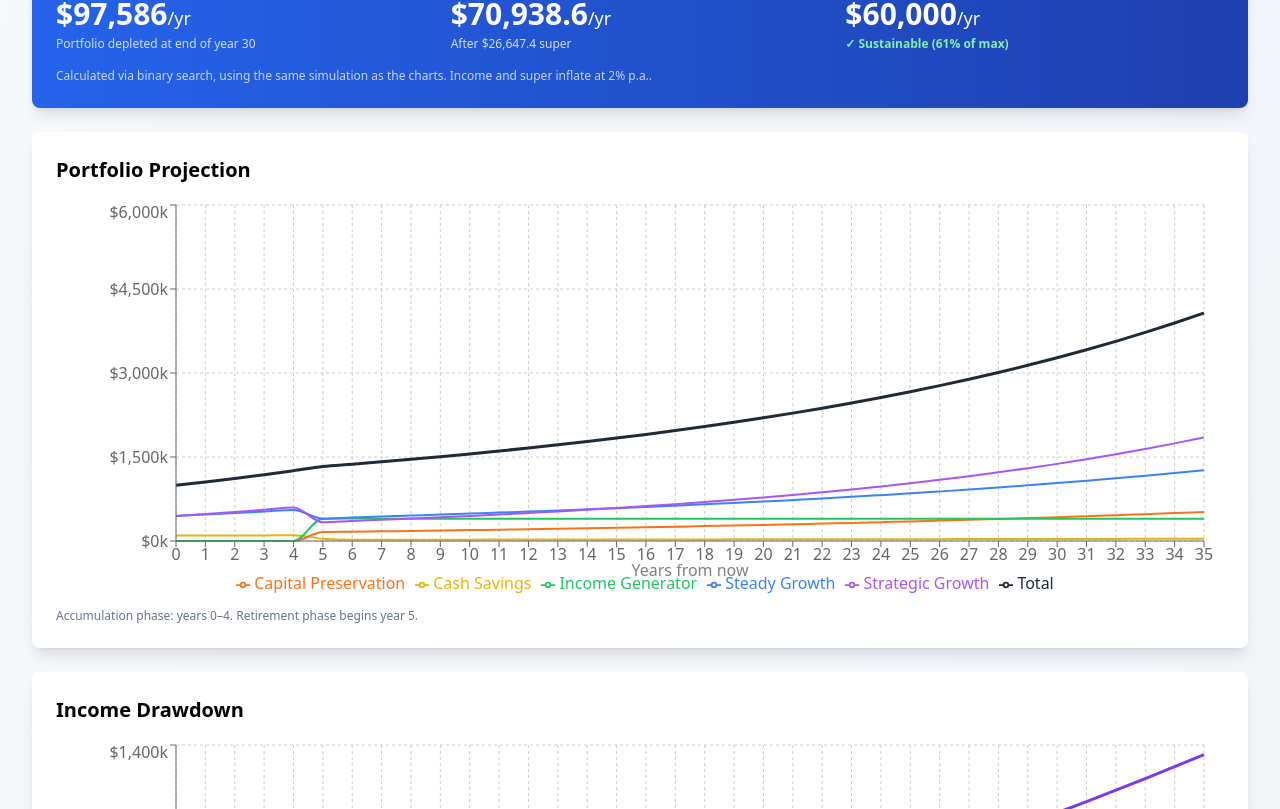
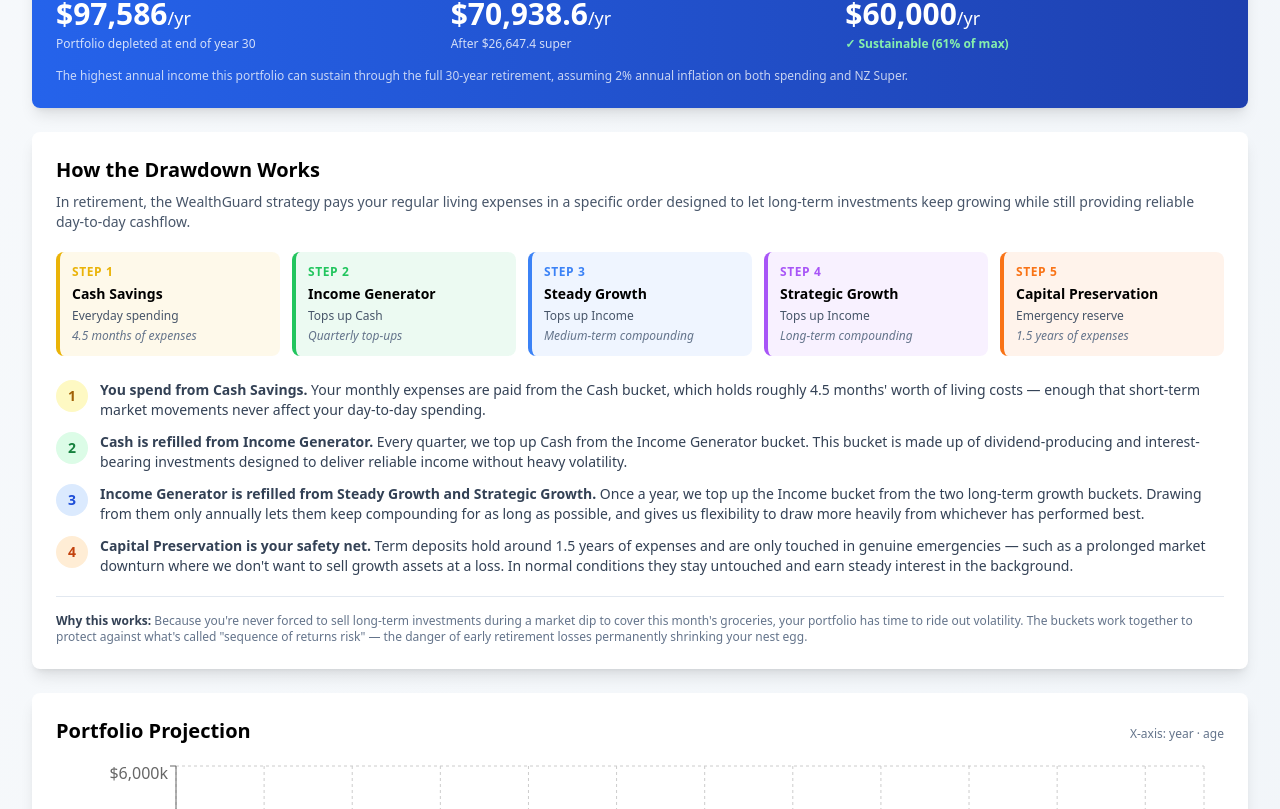
Before and after one commit to DiligentWealth/wealthguard-tool, a React (Create React App) app: page / in a window 1280 px wide. Shown: the part 2751-3560 px from the top of the page. Built offline with nearby package versions, Linux system fonts and the light colour scheme.

Commit message:
Update WealthGuard tool with new features

```diff
--- a/src/App.js
+++ b/src/App.js
@@ -503,11 +503,23 @@ export default function WealthGuardTool() {
     setRecSettings(s.recSettings ?? recSettings);
   };
 
+  const suggestScenarioName = () => {
+    const names = [clientName.trim(), partnerName.trim()].filter(Boolean).join(' & ');
+    const date = new Date().toLocaleDateString('en-NZ');
+    const prefix = names || 'Scenario';
+    return `${prefix} - WealthGuard - ${date}`;
+  };
+
+  const toggleScenariosPanel = () => {
+    if (!showScenariosPanel) setNewScenarioName(suggestScenarioName());
+    setShowScenariosPanel(!showScenariosPanel);
+  };
+
   const saveScenario = () => {
-    const name = newScenarioName.trim() || clientName.trim() || `Scenario ${scenarios.length + 1}`;
+    const name = newScenarioName.trim() || suggestScenarioName();
     const scn = { id: 'scn_' + Date.now(), name, savedAt: new Date().toISOString(), data: snapshot() };
     persistScenarios([scn, ...scenarios]);
-    setNewScenarioName('');
+    setNewScenarioName(suggestScenarioName());
   };
 
   const loadScenario = (id) => {
@@ -516,7 +528,7 @@ export default function WealthGuardTool() {
   };
 
   const deleteScenario = (id) => {
-    if (confirm('Delete this scenario?')) persistScenarios(scenarios.filter(s => s.id !== id));
+    if (window.confirm('Delete this scenario?')) persistScenarios(scenarios.filter(s => s.id !== id));
   };
 
   const generatePDF = () => window.print();
@@ -537,6 +549,34 @@ export default function WealthGuardTool() {
     'Required Drawdown': d.drawdownRequired,
     'Cumulative Drawdown': d.cumulativeDrawdown
   }));
+
+  // Custom X-axis tick showing year number + age(s) below
+  const AgeTick = ({ x, y, payload }) => {
+    const yr = payload.value;
+    const cAtYr = clientAge + yr;
+    const pAtYr = partnerAge + yr;
+    return (
+      <g transform={`translate(${x},${y})`}>
+        <text x={0} y={0} dy={12} textAnchor="middle" fill="#475569" fontSize="12">{yr}</text>
+        <text x={0} y={0} dy={26} textAnchor="middle" fill="#94a3b8" fontSize="10">
+          {isJoint ? `${cAtYr} / ${pAtYr}` : cAtYr}
+        </text>
+      </g>
+    );
+  };
+
+  // Choose a tick interval so roughly 10-12 ticks are drawn regardless of timeline length
+  const totalTimelinePoints = yearsUntilRetirement + projectionYears + 1;
+  const tickInterval = Math.max(0, Math.ceil(totalTimelinePoints / 12) - 1);
+
+  // Tooltip label that includes ages
+  const ageTooltipLabel = (yr) => {
+    const cAtYr = clientAge + yr;
+    const pAtYr = partnerAge + yr;
+    return isJoint
+      ? `Year ${yr} — Ages ${cAtYr} / ${pAtYr}`
+      : `Year ${yr} — Age ${cAtYr}`;
+  };
 
   // =============================================================================
   // RENDER
@@ -560,7 +600,6 @@ export default function WealthGuardTool() {
           <div className="flex flex-wrap items-center justify-between gap-4 mb-6">
             <div className="flex items-center gap-6 flex-wrap">
               <img src="https://www.diligentwealth.co.nz/s/WealthGuard-Logo.jpg" alt="WealthGuard" className="h-20 md:h-28 w-auto"
-                crossOrigin="anonymous"
                 onError={(e) => { e.target.style.display = 'none'; e.target.nextElementSibling.style.display = 'flex'; }}/>
               <div style={{display:'none'}} className="flex flex-col items-center justify-center h-28 px-8 bg-gradient-to-r from-amber-500 to-blue-900 rounded-lg">
                 <div className="text-white text-2xl font-bold tracking-wider">WEALTHGUARD</div>
@@ -568,7 +607,6 @@ export default function WealthGuardTool() {
               </div>
               <div className="h-16 w-px bg-slate-300 hidden md:block"></div>
               <img src="https://www.diligentwealth.co.nz/s/Diligent-Logo-Main.png" alt="Diligent" className="h-12 md:h-16 w-auto"
-                crossOrigin="anonymous"
                 onError={(e) => { e.target.style.display = 'none'; e.target.nextElementSibling.style.display = 'flex'; }}/>
               <div style={{display:'none'}} className="flex items-center gap-2 h-16">
                 <div className="w-14 h-14 bg-gradient-to-br from-amber-500 to-amber-600 rounded-full flex items-center justify-center">
@@ -578,7 +616,7 @@ export default function WealthGuardTool() {
               </div>
             </div>
             <div className="flex gap-2 no-print">
-              <button onClick={() => setShowScenariosPanel(!showScenariosPanel)}
+              <button onClick={toggleScenariosPanel}
                 className="flex items-center gap-2 px-4 py-2 bg-slate-700 text-white rounded-lg hover:bg-slate-800 font-semibold shadow">
                 <FolderOpen size={18} /> Scenarios ({scenarios.length})
               </button>
@@ -1109,7 +1147,7 @@ export default function WealthGuardTool() {
             </div>
           </div>
           <p className="text-xs opacity-75 mt-4">
-            Calculated via binary search, using the same simulation as the charts. Income and super inflate at 2% p.a.{inflateSuper ? '' : ' (super inflation currently disabled — will understate sustainability)'}.
+            The highest annual income this portfolio can sustain through the full {projectionYears}-year retirement, assuming 2% annual inflation on both spending and NZ Super.{inflateSuper ? '' : ' (Super inflation is currently disabled in settings — this will understate sustainability.)'}
           </p>
         </div>
 
@@ -1132,16 +1170,93 @@ export default function WealthGuardTool() {
 
         <div className="hidden print:block page-break"></div>
 
+        {/* =============== HOW THE DRAWDOWN WORKS =============== */}
+        <div className="bg-white rounded-lg shadow-lg p-6 mb-6 avoid-break">
+          <h2 className="text-xl font-bold mb-2">How the Drawdown Works</h2>
+          <p className="text-sm text-slate-600 mb-5">
+            In retirement, the WealthGuard strategy pays your regular living expenses in a specific order designed
+            to let long-term investments keep growing while still providing reliable day-to-day cashflow.
+          </p>
+
+          {/* Visual cascade */}
+          <div className="grid grid-cols-1 md:grid-cols-5 gap-3 mb-6">
+            {[
+              { label: 'Cash Savings',   color: '#eab308', role: 'Everyday spending',        detail: `${recSettings.cashMonths} months of expenses` },
+              { label: 'Income Generator', color: '#22c55e', role: 'Tops up Cash',           detail: 'Quarterly top-ups' },
+              { label: 'Steady Growth',  color: '#3b82f6', role: 'Tops up Income',           detail: 'Medium-term compounding' },
+              { label: 'Strategic Growth', color: '#a855f7', role: 'Tops up Income',         detail: 'Long-term compounding' },
+              { label: 'Capital Preservation', color: '#f97316', role: 'Emergency reserve',  detail: `${recSettings.tdYears} years of expenses` }
+            ].map((b, i) => (
+              <div key={b.label} className="relative">
+                <div className="rounded-lg p-3 border-l-4 h-full" style={{ borderLeftColor: b.color, backgroundColor: b.color + '15' }}>
+                  <div className="text-xs font-bold uppercase tracking-wider" style={{ color: b.color }}>Step {i + 1}</div>
+                  <div className="font-semibold text-sm mt-1">{b.label}</div>
+                  <div className="text-xs text-slate-600 mt-1">{b.role}</div>
+                  <div className="text-xs text-slate-500 mt-1 italic">{b.detail}</div>
+                </div>
+              </div>
+            ))}
+          </div>
+
+          {/* Detailed flow */}
+          <div className="space-y-3 text-sm text-slate-700">
+            <div className="flex gap-3 items-start">
+              <div className="shrink-0 w-8 h-8 rounded-full bg-yellow-100 flex items-center justify-center text-yellow-700 font-bold text-sm">1</div>
+              <div>
+                <strong>You spend from Cash Savings.</strong> Your monthly expenses are paid from the Cash bucket, which
+                holds roughly {recSettings.cashMonths} months' worth of living costs — enough that short-term market
+                movements never affect your day-to-day spending.
+              </div>
+            </div>
+            <div className="flex gap-3 items-start">
+              <div className="shrink-0 w-8 h-8 rounded-full bg-green-100 flex items-center justify-center text-green-700 font-bold text-sm">2</div>
+              <div>
+                <strong>Cash is refilled from Income Generator.</strong> Every quarter, we top up Cash from the Income
+                Generator bucket. This bucket is made up of dividend-producing and interest-bearing investments designed
+                to deliver reliable income without heavy volatility.
+              </div>
+            </div>
+            <div className="flex gap-3 items-start">
+              <div className="shrink-0 w-8 h-8 rounded-full bg-blue-100 flex items-center justify-center text-blue-700 font-bold text-sm">3</div>
+              <div>
+                <strong>Income Generator is refilled from Steady Growth and Strategic Growth.</strong> Once a year, we
+                top up the Income bucket from the two long-term growth buckets. Drawing from them only annually lets
+                them keep compounding for as long as possible, and gives us flexibility to draw more heavily from
+                whichever has performed best.
+              </div>
+            </div>
+            <div className="flex gap-3 items-start">
+              <div className="shrink-0 w-8 h-8 rounded-full bg-orange-100 flex items-center justify-center text-orange-700 font-bold text-sm">4</div>
+              <div>
+                <strong>Capital Preservation is your safety net.</strong> Term deposits hold around {recSettings.tdYears} years
+                of expenses and are only touched in genuine emergencies — such as a prolonged market downturn where we
+                don't want to sell growth assets at a loss. In normal conditions they stay untouched and earn steady
+                interest in the background.
+              </div>
+            </div>
+          </div>
+
+          <div className="mt-5 pt-4 border-t border-slate-200 text-xs text-slate-500">
+            <strong className="text-slate-700">Why this works:</strong> Because you're never forced to sell long-term
+            investments during a market dip to cover this month's groceries, your portfolio has time to ride out
+            volatility. The buckets work together to protect against what's called "sequence of returns risk" — the
+            danger of early retirement losses permanently shrinking your nest egg.
+          </div>
+        </div>
+
         {/* =============== PORTFOLIO GROWTH CHART =============== */}
         <div className="bg-white rounded-lg shadow-lg p-6 mb-6 avoid-break">
-          <h2 className="text-xl font-bold mb-4">Portfolio Projection</h2>
-          <ResponsiveContainer width="100%" height={400}>
-            <LineChart data={projectionData} margin={{left:40, right:20, top:5, bottom:5}}>
+          <div className="flex items-baseline justify-between mb-4 flex-wrap gap-2">
+            <h2 className="text-xl font-bold">Portfolio Projection</h2>
+            <span className="text-xs text-slate-500">X-axis: year · {isJoint ? 'client / partner age' : 'age'}</span>
+          </div>
+          <ResponsiveContainer width="100%" height={420}>
+            <LineChart data={projectionData} margin={{left:40, right:20, top:5, bottom:10}}>
               <CartesianGrid strokeDasharray="3 3"/>
-              <XAxis dataKey="year" label={{value: 'Years from now', position: 'insideBottom', offset: -5}}/>
+              <XAxis dataKey="year" tick={<AgeTick/>} height={45} interval={tickInterval}/>
               <YAxis tickFormatter={(v) => `$${(v/1000).toLocaleString()}k`} width={80}/>
-              <Tooltip formatter={(v) => `$${v.toLocaleString()}`}/>
-              <Legend/>
+              <Tooltip formatter={(v) => `$${v.toLocaleString()}`} labelFormatter={ageTooltipLabel}/>
+              <Legend wrapperStyle={{paddingTop: '10px'}}/>
               <Line type="monotone" dataKey="Total" stroke="#1f2937" strokeWidth={3} dot={false}/>
               <Line type="monotone" dataKey="Cash Savings" stroke="#eab308" strokeWidth={2} dot={false}/>
               <Line type="monotone" dataKey="Capital Preservation" stroke="#f97316" strokeWidth={2} dot={false}/>
@@ -1152,21 +1267,24 @@ export default function WealthGuardTool() {
           </ResponsiveContainer>
           {yearsUntilRetirement > 0 && (
             <p className="text-xs mt-2 text-slate-500 no-print">
-              Accumulation phase: years 0–{yearsUntilRetirement - 1}. Retirement phase begins year {yearsUntilRetirement}.
+              Accumulation phase: years 0–{yearsUntilRetirement - 1} (ages {clientAge}–{clientAge + yearsUntilRetirement - 1}). Retirement phase begins year {yearsUntilRetirement} (age {retirementAge}).
             </p>
           )}
         </div>
 
         {/* =============== INCOME DRAWDOWN CHART =============== */}
         <div className="bg-white rounded-lg shadow-lg p-6 mb-6 avoid-break">
-          <h2 className="text-xl font-bold mb-4">Income Drawdown</h2>
-          <ResponsiveContainer width="100%" height={350}>
-            <LineChart data={drawdownChartData} margin={{left:40, right:20, top:5, bottom:5}}>
+          <div className="flex items-baseline justify-between mb-4 flex-wrap gap-2">
+            <h2 className="text-xl font-bold">Income Drawdown</h2>
+            <span className="text-xs text-slate-500">X-axis: year · {isJoint ? 'client / partner age' : 'age'}</span>
+          </div>
+          <ResponsiveContainer width="100%" height={370}>
+            <LineChart data={drawdownChartData} margin={{left:40, right:20, top:5, bottom:10}}>
               <CartesianGrid strokeDasharray="3 3"/>
-              <XAxis dataKey="year"/>
+              <XAxis dataKey="year" tick={<AgeTick/>} height={45} interval={tickInterval}/>
               <YAxis tickFormatter={(v) => `$${(v/1000).toLocaleString()}k`} width={80}/>
-              <Tooltip formatter={(v) => `$${v.toLocaleString()}`}/>
-              <Legend/>
+              <Tooltip formatter={(v) => `$${v.toLocaleString()}`} labelFormatter={ageTooltipLabel}/>
+              <Legend wrapperStyle={{paddingTop: '10px'}}/>
               <Line type="monotone" dataKey="Required Drawdown" stroke="#94a3b8" strokeWidth={2} strokeDasharray="4 4" dot={false}/>
               <Line type="monotone" dataKey="Annual Drawdown" stroke="#dc2626" strokeWidth={2} dot={false}/>
               <Line type="monotone" dataKey="Cumulative Drawdown" stroke="#7c3aed" strokeWidth={3} dot={false}/>
```
